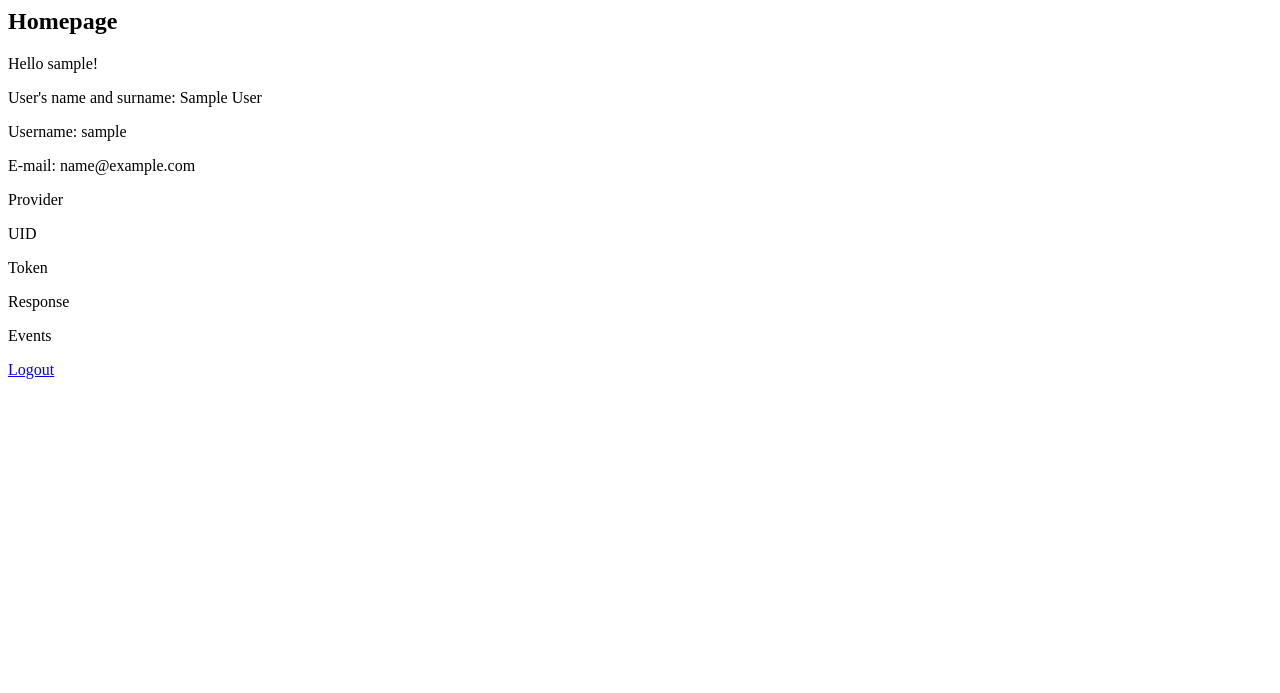
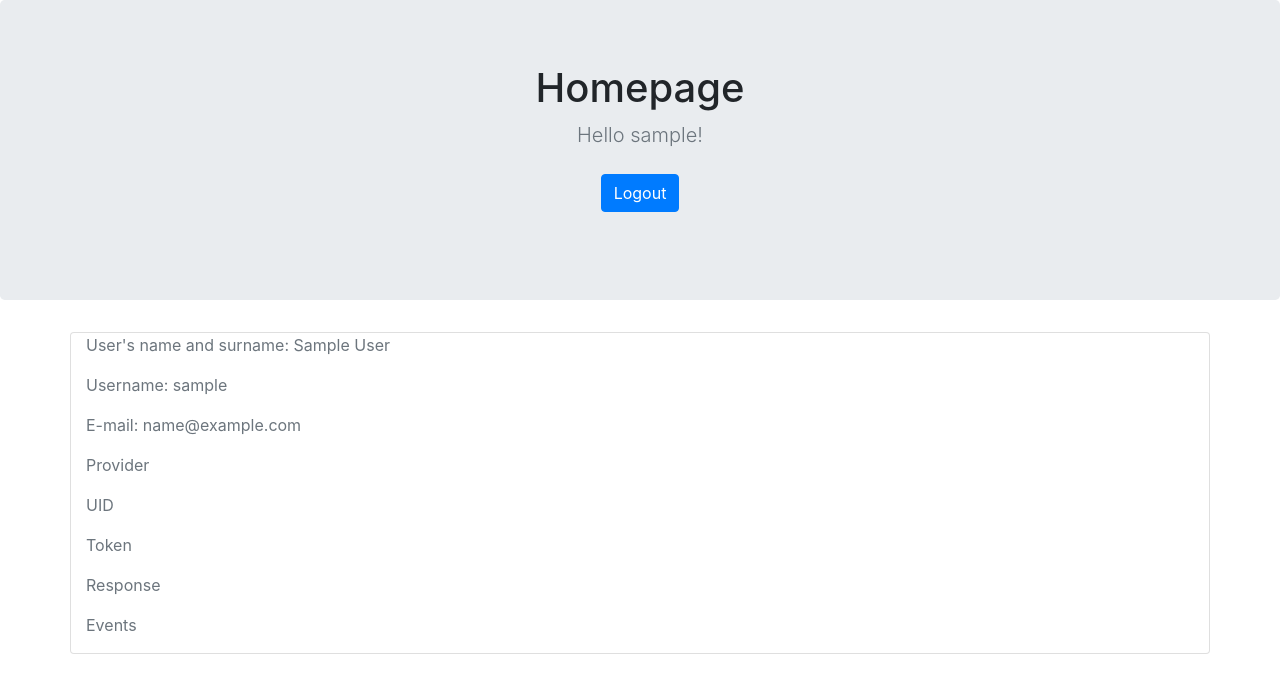
Before and after one commit to cristianemoyano/django_girl_2, a Django app: template blog/templates/blog/home.html in a window 1280 px wide. Shown: the top 693 px of the page. Run offline with Django 3.2, Linux system fonts and the light colour scheme; the template is opened without the code that fills it, so the values that code supplies are empty; the visitor is signed in with stand-in values (Sample User, id 1); some libraries are stand-ins or nearby versions.

Commit message:
add style home

```diff
--- a/blog/templates/blog/home.html
+++ b/blog/templates/blog/home.html
@@ -1,6 +1,19 @@
+{% load staticfiles %}
 {% block content %}
-  <h2>Homepage</h2>
-  <p>Hello {{ user.username }}!</p>
+<link href="https://maxcdn.bootstrapcdn.com/bootstrap/4.0.0/css/bootstrap.min.css" rel="stylesheet" integrity="sha384-Gn5384xqQ1aoWXA+058RXPxPg6fy4IWvTNh0E263XmFcJlSAwiGgFAW/dAiS6JXm" crossorigin="anonymous">
+  <div class="page-header">
+    <section class="jumbotron text-center">
+        <div class="container">
+          <h1 class="jumbotron-heading">Homepage</h1>
+          <p class="lead text-muted"> Hello {{ user.username }}!</p>
+          <p>
+            <a class="btn btn-primary my-2" href="/admin/logout/">Logout</a>
+
+          </p>
+        </div>
+      </section>
+  <h2></h2>
+<div class="container card text-muted">
 <p>User's name and surname: {{ user.first_name }} {{ user.last_name}}</p>
 <p>Username: {{ user.username }}</p>
 <p>E-mail: {{ user.email }}</p>
@@ -10,10 +23,11 @@
 <p>Token {{ ctx.token }}</p>
 <p>Response {{ r.text }}</p>
 <p>Events {{ ctx.events }}</p>
-
+</div>
 {% for a in ctx.events %}
-<p>Events {{ a }}</p>
+<div class="card mb-4 box-shadow"><div class="card-body"> Events {{ a }}</div></div>
+</div>
     {% endfor %}
 
-<a href="/admin/logout/">Logout</a>
+
 {% endblock %}
```
Also changed, not shown: mysite/settings.py (+7 -2 lines).
